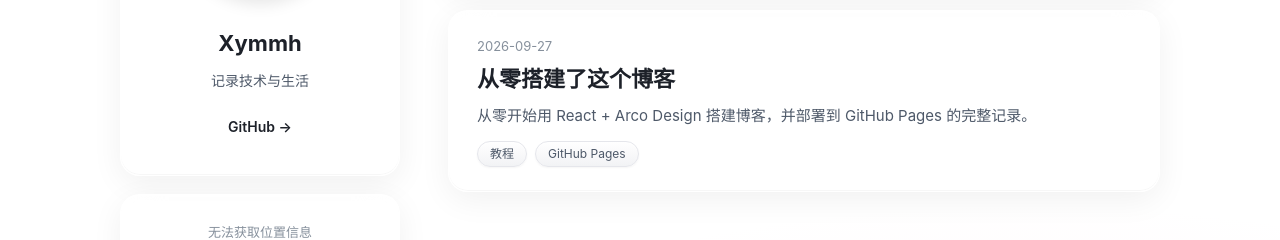
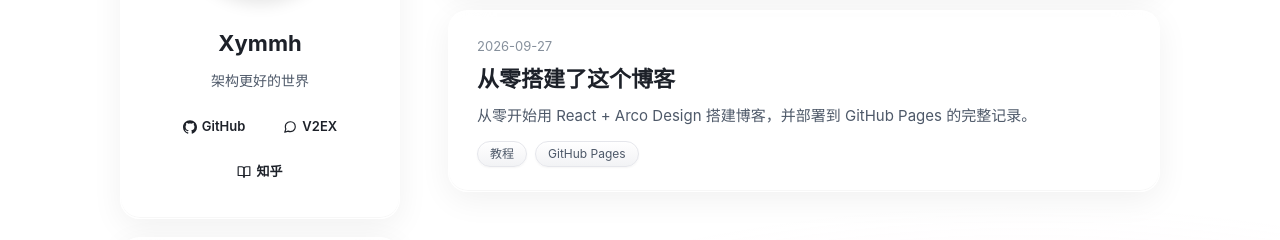
Before and after one commit to Xymmh/Xymmh.github.io, a React (Vite) app: page / in a window 1280 px wide. Shown: the part 316-556 px from the top of the page. Built offline with nearby package versions, Linux system fonts and the light colour scheme; no server answers.

Commit message:
feat(home): update bio and add v2ex/zhihu social buttons

```diff
--- a/src/config.js
+++ b/src/config.js
@@ -2,8 +2,10 @@
 export const SITE = {
   title: "Xymmh's Blog",
   author: 'Xymmh',
-  description: '记录技术与生活',
+  description: '架构更好的世界',
   github: 'https://github.com/Xymmh',
+  v2ex: 'https://www.v2ex.com/member/Xymmh',
+  zhihu: 'https://www.zhihu.com/people/meng-hu-83-39',
 };
 
 // Giscus 评论配置（基于 GitHub Discussions，访客用 GitHub 账号登录评论）
--- a/src/index.css
+++ b/src/index.css
@@ -697,10 +697,20 @@ a:hover {
   margin: 0 0 16px;
 }
 
-.profile-github {
-  display: inline-block;
-  padding: 6px 16px;
-  font-size: 14px;
+/* 社交账号按钮组：横排玻璃 pill */
+.profile-socials {
+  display: flex;
+  flex-wrap: wrap;
+  justify-content: center;
+  gap: 8px;
+}
+
+.profile-social {
+  display: inline-flex;
+  align-items: center;
+  gap: 5px;
+  padding: 6px 14px;
+  font-size: 13px;
   font-weight: 600;
   color: var(--color-text);
   border-radius: 999px;
@@ -710,12 +720,18 @@ a:hover {
   transition: transform 0.2s ease, box-shadow 0.2s ease;
 }
 
-.profile-github:hover {
+.profile-social:hover {
   transform: translateY(-1px);
   box-shadow: 0 4px 12px rgba(0, 0, 0, 0.1);
 }
 
-[data-theme="dark"] .profile-github {
+.profile-social svg {
+  width: 14px;
+  height: 14px;
+  flex-shrink: 0;
+}
+
+[data-theme="dark"] .profile-social {
   background: rgba(255, 255, 255, 0.08);
   border-color: rgba(255, 255, 255, 0.15);
 }
--- a/src/pages/Home.jsx
+++ b/src/pages/Home.jsx
@@ -17,14 +17,45 @@ export default function Home() {
           />
           <h2 className="profile-name">{SITE.author}</h2>
           <p className="profile-bio">{SITE.description}</p>
+          <div className="profile-socials">
             <a
-            className="profile-github"
+              className="profile-social"
               href={SITE.github}
               target="_blank"
               rel="noopener noreferrer"
+              aria-label="GitHub"
             >
-            GitHub →
+              <svg viewBox="0 0 24 24" fill="currentColor" aria-hidden="true">
+                <path d="M12 .5C5.37.5 0 5.78 0 12.29c0 5.21 3.44 9.63 8.21 11.19.6.11.82-.26.82-.58 0-.29-.01-1.05-.02-2.06-3.34.71-4.04-1.58-4.04-1.58-.55-1.36-1.34-1.73-1.34-1.73-1.09-.73.08-.72.08-.72 1.21.08 1.84 1.22 1.84 1.22 1.07 1.8 2.81 1.28 3.5.98.11-.76.42-1.28.76-1.58-2.67-.3-5.47-1.31-5.47-5.84 0-1.29.47-2.35 1.23-3.18-.12-.3-.53-1.51.12-3.16 0 0 1.01-.32 3.3 1.22.96-.26 1.98-.39 3-.4 1.02.01 2.04.14 3 .4 2.28-1.54 3.29-1.22 3.29-1.22.65 1.65.24 2.86.12 3.16.77.83 1.23 1.89 1.23 3.18 0 4.54-2.81 5.54-5.49 5.83.43.37.81 1.1.81 2.22 0 1.6-.01 2.89-.01 3.28 0 .32.21.7.82.58C20.57 21.91 24 17.5 24 12.29 24 5.78 18.63.5 12 .5z" />
+              </svg>
+              GitHub
             </a>
+            <a
+              className="profile-social"
+              href={SITE.v2ex}
+              target="_blank"
+              rel="noopener noreferrer"
+              aria-label="V2EX"
+            >
+              <svg viewBox="0 0 24 24" fill="none" stroke="currentColor" strokeWidth="2" strokeLinecap="round" strokeLinejoin="round" aria-hidden="true">
+                <path d="M21 11.5a8.38 8.38 0 0 1-.9 3.8 8.5 8.5 0 0 1-7.6 4.7 8.38 8.38 0 0 1-3.8-.9L3 21l1.9-5.7a8.38 8.38 0 0 1-.9-3.8 8.5 8.5 0 0 1 4.7-7.6 8.38 8.38 0 0 1 3.8-.9h.5a8.48 8.48 0 0 1 8 8v.5z" />
+              </svg>
+              V2EX
+            </a>
+            <a
+              className="profile-social"
+              href={SITE.zhihu}
+              target="_blank"
+              rel="noopener noreferrer"
+              aria-label="知乎"
+            >
+              <svg viewBox="0 0 24 24" fill="none" stroke="currentColor" strokeWidth="2" strokeLinecap="round" strokeLinejoin="round" aria-hidden="true">
+                <path d="M2 3h6a4 4 0 0 1 4 4v14a3 3 0 0 0-3-3H2z" />
+                <path d="M22 3h-6a4 4 0 0 0-4 4v14a3 3 0 0 1 3-3h7z" />
+              </svg>
+              知乎
+            </a>
+          </div>
         </div>
         {/* 访客位置天气与时间卡片 */}
         <UserLocalInfo />
```
Lines whose indentation alone changed are shown as unchanged.
